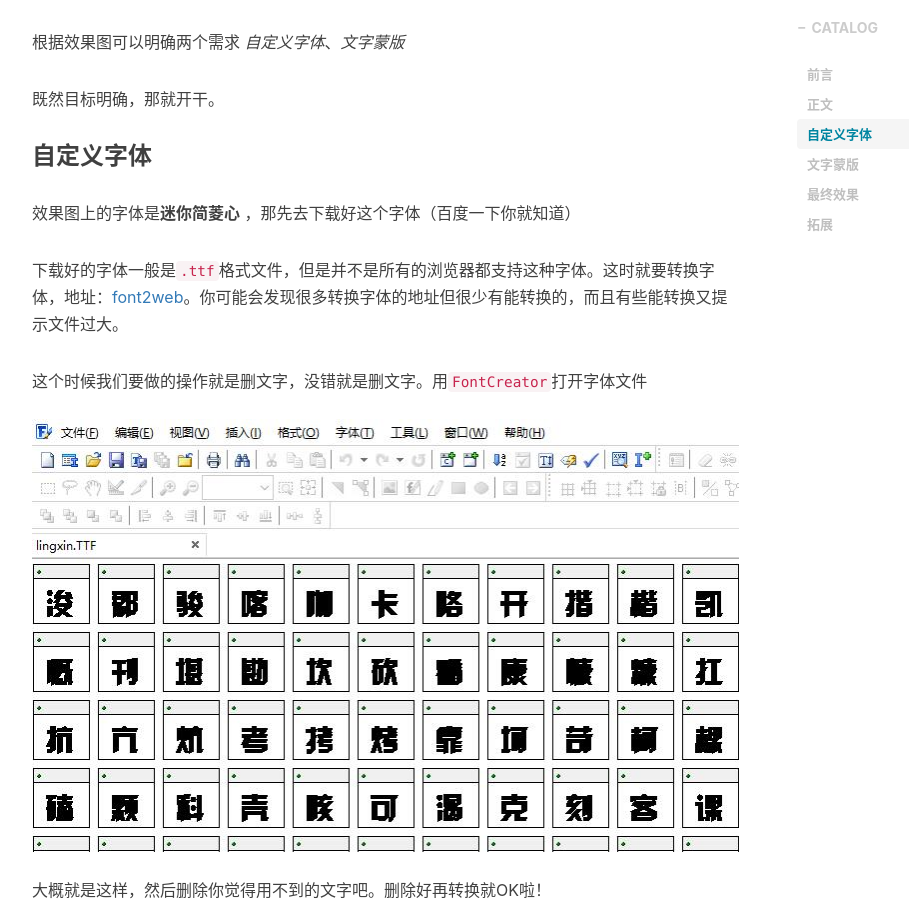
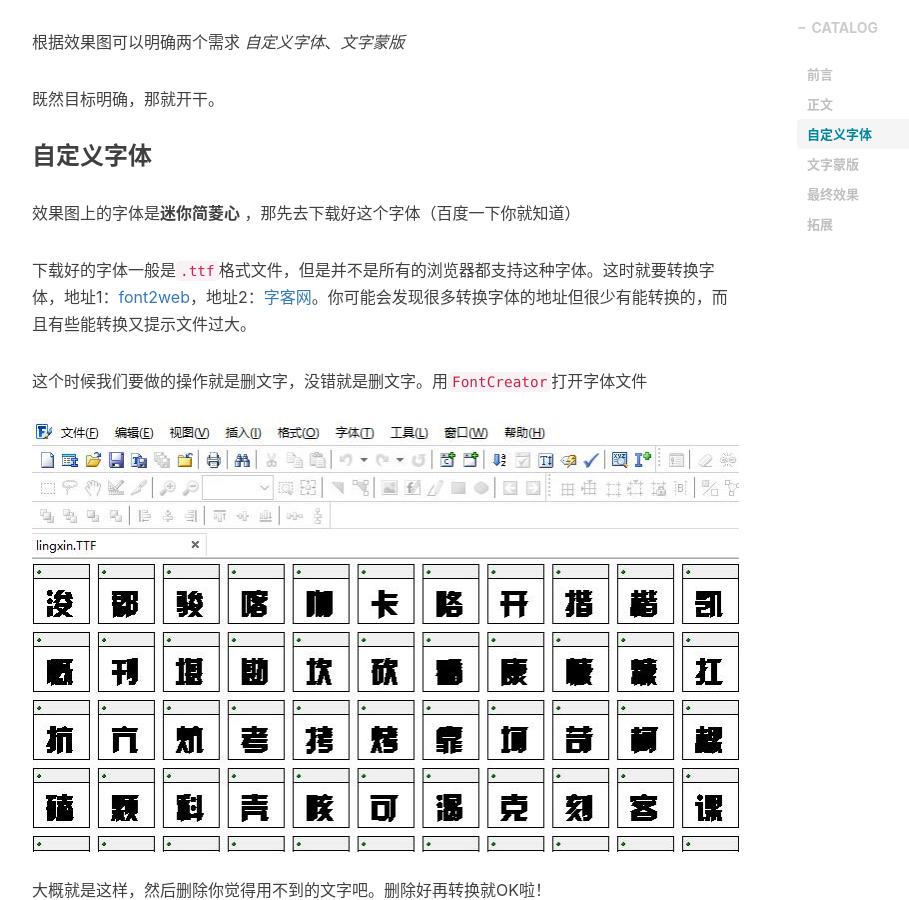
Before and after one commit to bb595700239/bb595700239.github.io, a Jekyll site: the page built from _posts/2017-10-26-background-clip.markdown, in a window 1280 px wide and 900 px high, scrolled down 1165 px. Shown: the whole window, without its empty margins (233-1142 px from the left). Built offline with Jekyll 4.4.1, drawn with Linux system fonts in a browser that asks for light colours; nearby versions of some CDN libraries; comment, search, counter and statistics services are not loaded.

Commit message:
字体转换网址添加
Signed-off-by: bb595700239 <595700239@qq.com>

```diff
--- a/_posts/2017-10-26-background-clip.markdown
+++ b/_posts/2017-10-26-background-clip.markdown
@@ -39,7 +39,7 @@ UI：对了，效果要跟我一样，而且文字是不固定的
 
 效果图上的字体是**迷你简菱心** ，那先去下载好这个字体（百度一下你就知道）
 
-下载好的字体一般是`.ttf`格式文件，但是并不是所有的浏览器都支持这种字体。这时就要转换字体，地址：[font2web](http://www.font2web.com/)。你可能会发现很多转换字体的地址但很少有能转换的，而且有些能转换又提示文件过大。
+下载好的字体一般是`.ttf`格式文件，但是并不是所有的浏览器都支持这种字体。这时就要转换字体，地址1：[font2web](http://www.font2web.com/)，地址2：[字客网](https://www.fontke.com/tool/convfont/)。你可能会发现很多转换字体的地址但很少有能转换的，而且有些能转换又提示文件过大。
 
 这个时候我们要做的操作就是删文字，没错就是删文字。用`FontCreator`打开字体文件
 ![](/img/in-post/background-clip/font.jpg)
```
